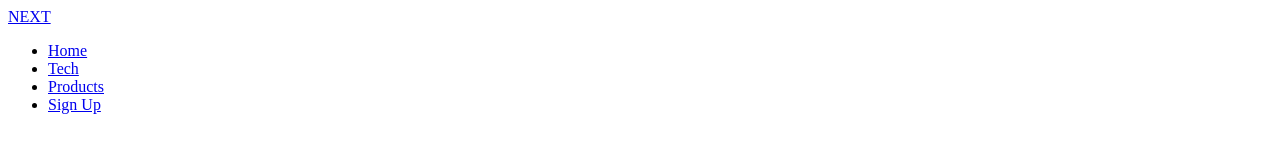
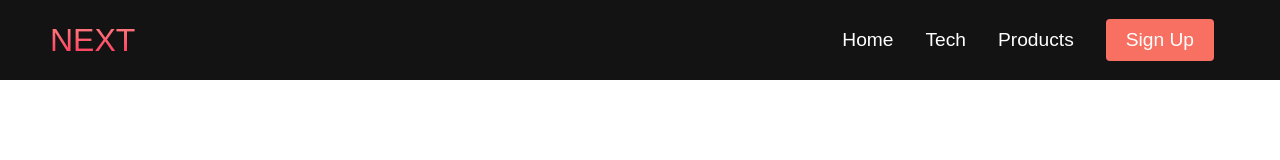
Before and after one commit to JulianMella/Fullstack-Learning, a plain HTML site: page HTML, CSS and JavaScript/First project/index.html in a window 1280 px wide. Drawn offline with Linux system fonts and the light colour scheme.

Commit message:
removing all

```diff
--- a/HTML, CSS and JavaScript/First project/styles.css
+++ b/HTML, CSS and JavaScript/First project/styles.css
@@ -1,3 +1,141 @@
-h1 {
-    color: red;
+* {
+    box-sizing: border-box;
+    margin: 0;
+    padding: 0;
+    font-family: 'Kumbh Sans', sans-serif
 }
+
+.navbar {
+    background: #131313;
+    height: 80px;
+    display: flex;
+    justify-content: center;
+    align-items: center;
+    font-size: 1.2rem;
+    position: sticky;
+    top: 0;
+    z-index: 999;
+}
+
+.navbar__container{
+    display: flex;
+    justify-content: space-between;
+    height: 80px;
+    z-index: 1;
+    width: 100%;
+    max-width: 1300px;
+    margin: 0 auto;
+    padding: 0 50px;
+}
+
+#navbar__logo {
+    background-color: #ff8177;
+    background-image: linear-gradient(to top, #ff0844 0%, #ffb199 100%);
+    background-size: 100%;
+    -webkit-background-clip: text;
+    -moz-background-clip: text;
+    -webkit-text-fill-color: transparent;
+    -moz-text-fill-color: transparent;
+    display: flex;
+    align-items: center;
+    cursor: pointer;
+    text-decoration: none;
+    font-size: 2rem;
+}
+
+.fa-gem {
+    margin-right: 0.5rem;
+}
+
+.navbar__menu {
+    display: flex;
+    align-items: center;
+    list-style: none;
+    text-align: center;
+}
+
+.navbar__item {
+    height: 80px;
+}
+
+.navbar__links {
+    color: #ffffff;
+    display: flex;
+    align-items: center;
+    justify-content: center;
+    text-decoration: none;
+    padding: 0 1rem;
+    height: 100%;
+}
+
+.navbar__btn {
+    display: flex;
+    justify-content: center;
+    align-items: center;
+    padding: 0 1rem;
+    width: 100%;
+}
+
+.button {
+    display: flex;
+    justify-content: center;
+    align-items: center;
+    text-decoration: none;
+    padding: 10px 20px;
+    height: 100%;
+    width: 100%;
+    border: none;
+    outline: none;
+    border-radius: 4px;
+    background: #f77062;
+    color: #fff;
+}
+
+.button:hover {
+    background: #4837ff;
+    transition: all 0.3s ease;
+}
+
+.navbar__links:hover {
+    color: #f77062;
+    transition: all 0.3s ease;
+}
+
+@media screen and (max-width: 960px) {
+    .navbar__container {
+        display: flex;
+        justify-content: space-between;
+        height: 80px;
+        z-index: 1;
+        width: 100%;
+        max-width: 1300px;
+        padding: 0;
+    }
+
+    .navbar__menu {
+        display: grid;
+        grid-template-columns: auto;
+        margin: 0;
+        width: 100%;
+        position: absolute;
+        top: -1000px;
+        opacity: 0;
+        transition: all 0.5s ease;
+        height: 50vh;
+        z-index: -1;
+    }
+
+    .navbar__menu.active {
+        background: #131313;
+        top: 100%;
+        opacity: 1;
+        transition: all 0.5s ease;
+        z-index: 99;
+        height: 50vh;
+        font-size: 1.6rem;
+    }
+
+    #navbar_logo {
+        padding-left: 25px;
+    }
+}
```
